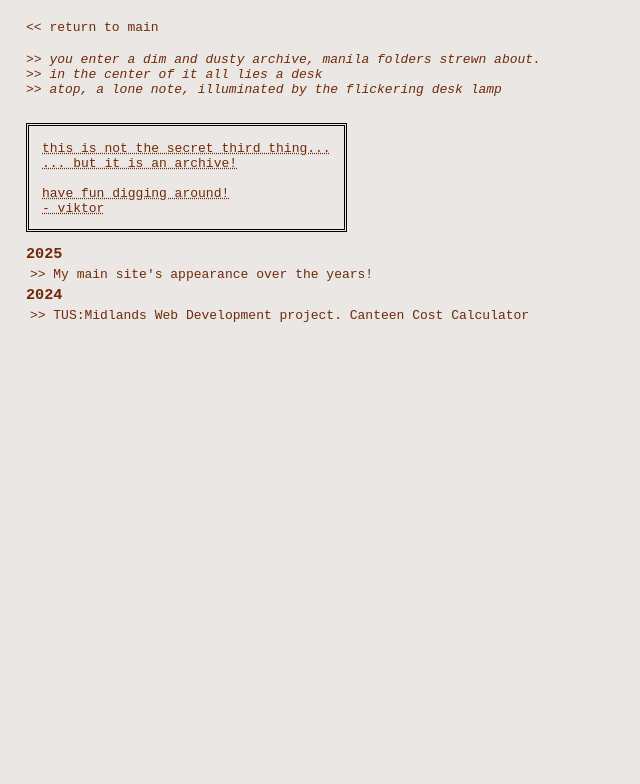
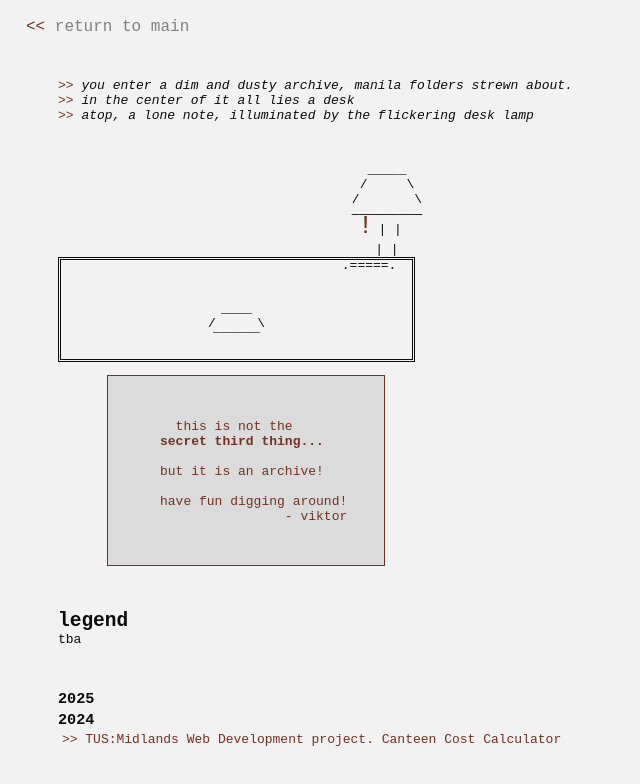
Before and after one commit to eucarious/archive, a plain HTML site: page index.html in a window 1280 px wide. Shown: the whole page, without its empty margins (0-640 px from the left). Drawn offline with Linux system fonts and the light colour scheme.

Commit message:
visual updates

```diff
--- a/css/style.css
+++ b/css/style.css
@@ -1,33 +1,117 @@
+
+:root {
+--bg: oklch(0.96 0 35);
+--text: oklch(0.15 0 35);
+--return: oklch(0.6 0 35);
+--border: oklch(0.6 0 35);
+--primary: oklch(0.4 0.1 35);
+--secondary: oklch(0.4 0.1 215);
+--back: oklch(0.5 0.05 30);
+--warning: oklch(0.5 0.05 100);
+--success: oklch(0.5 0.05 160);
+--info: oklch(0.5 0.05 260);
+
+
+--lamp: oklch(0.15 0 35);
+  }
+.dark {
+--bg: oklch(0.15 0 35);
+--text: oklch(0.96 0 35);
+--return: oklch(0.8 0 35);
+--border: oklch(0.4 0 35);
+--primary: oklch(0.76 0.1 35);
+--secondary: oklch(0.76 0.1 215);
+--back: oklch(0.7 0.05 30);
+--warning: oklch(0.7 0.05 100);
+--success: oklch(0.7 0.05 160);
+--info: oklch(0.7 0.05 260);
+}
+
+
+
 *{
-  margin: 0;
-  padding: 0;
-  box-sizing: border-box;
   font-family: monospace;
-  text-decoration: none;
-  scroll-behavior: smooth;
-  color: rgb(112, 42, 7);
 }
 
 body {
-  background-color: rgb(234, 231, 229);
+  background-color: var(--bg);
+  color: var(--text);
+  margin: auto;
+  width: 95%;
 }
 
 
-a:hover {
-  filter: saturate(200%);
+button:hover {
+  color: var(--secondary);
 }
 
-.flex {
-  display: flex;
+#dark-mode {
+  background: none;
+  border: none;
+  padding: none;
+  margin: -12px -1px 0 0;
+  font-size: xx-large;
+  color: var(--primary);
+}
+
+#dark-mode:hover {
+  color: var(--secondary);
+}
+
+
+
+a {
+  text-decoration: none;
+  color: var(--primary);
+}
+
+a:hover {
+  color: var(--secondary);
+}
+
+h2, h3 {
+  margin-bottom: -1rem;
+  padding-bottom: 0px;
 }
 
 #return {
   position: absolute;
+  font-size: large;
   left: 2rem;
-  top: 1.5rem;
+  top: 1.4rem;
+  color: var(--return);
+}
+
+#return:hover {
+  color: var(--text);
+}
+
+.border {
+  border-color: var(--border);
+}
+
+.hide {
+  display: none;
 }
 
 .file {
   padding: 0.3rem;
   width: fit-content;
 }
+
+.note {
+  color: var(--primary);
+  backdrop-filter: invert(10%);
+}
+
+.table {
+  margin: -1rem 2rem 0;
+  padding: 0 1rem 1rem;
+  border: double;
+  width: fit-content;
+  min-width: 325px;
+}
+
+.pri {
+  color: var(--primary);
+}
--- a/index.html
+++ b/index.html
@@ -6,38 +6,73 @@
   <script src="https://kit.fontawesome.com/ca96bcb3ee.js" crossorigin="anonymous"></script>
     <link rel="stylesheet" href="css/style.css">
 
-    <script src="/scripts/script.js"></script>
+    <script src="js/script.js"></script>
   <title>viktor asprot | archive</title>
 </head>
 <body>
-  <nav id="return">
-    <p><a href="https://eucarious.github.io/"> << return to main</a></p>
+  <nav >
+    <p ><a href="https://eucarious.github.io/" id="return"> <span class="pri"><<</span> return to main</a></p>
   </nav>
 
   <div style="padding-top: 3rem"></div>
 
   <div style="padding: 1rem 2rem 1rem;">
-  <p><em> >> you enter a dim and dusty archive, manila folders strewn about. <br> >> in the center of it all lies a desk <br> >> atop, a lone note, illuminated by the flickering desk lamp</em></p>
+  <p> <span class="pri">>></span> <em>you enter a dim and dusty archive, manila folders strewn about. </em>
+  <br><span class="pri">>></span> <em>in the center of it all lies a desk</em>
+  <br><span class="pri">>></span> <em>atop, a lone note, illuminated by the flickering desk lamp</em></p>
   </div>
 
-  <div style="margin: 1rem 2rem; padding: 0 1rem 1rem; border: double black; width: fit-content;">
-    <p style="text-decoration: dotted underline;">
-      <br>
-      this is not the secret third thing...<br>
-       ... but it is an archive!
-      <br>
-      <br>
-      have fun digging around!
-      <br> - viktor
-    </p>
+  <div>
+
+
+  </div>
+  <pre>
+                                           _____
+                                          /     \
+                                         /       \
+                                         —————————
+                                         <button id="dark-mode">!</button>| |
+                                            | | </pre>
+  <div class="table border" style="text-align: center;">
+<pre style="margin-top: -2px;">                                  .=====.</pre>
+    <br>
+    <span>____ <br>
+      / &emsp;&emsp; \ <br>
+      ‾‾‾‾‾‾
+    </span>
   </div>
 
+    <section class="border note" style="margin: 1rem 75px; padding: 0 1rem 1rem; border: solid 1px; width: fit-content;">
+<pre>
+
+
+       this is not the
+     <b>secret third thing...</b>
+
+     but it is an archive!
+
+     have fun digging around!
+                     - viktor
+
+</pre>
+    </section>
+
+    <br>
+
   <div style="padding: 0 2rem 1rem;">
+
+    <h2>
+      legend
+    </h2>
+    <p>tba</p>
+
+    <br>
+
     <h3>2025</h3>
-    <p class="file"><a href="site/index.html"> >> My main site's appearance over the years! </a></p>
+    <p class="file hide"><a href="site/index.html"> <span class="pri">>></span> My main site's appearance over the years! </a></p>
 
     <h3>2024</h3>
-    <p class="file"><a href="CanteenCalc/index.html"> >> TUS:Midlands Web Development project. Canteen Cost Calculator</a></p>
+    <p class="file"><a href="CanteenCalc/index.html"> <span class="pri">>></span> TUS:Midlands Web Development project. Canteen Cost Calculator</a></p>
   </div>
 
 </body>
--- a/js/script.js
+++ b/js/script.js
@@ -0,0 +1,38 @@
+
+/**
+ *         MY ANTI-DEPRESSANTS JUST KICKED
+ *              IN ! FANTASTIC !
+ *               _________________________
+ *              ╱    /\__/\       //     ╲╲
+ *           ⊂╱    ( ´∇ ` )     // ⊃     ||╲ フ 🡖
+ *    ,´__▔▔▔▔╱  ▔╱▔  ⌒▔▔▔▔╱▔▔▔▔ 🡖▔  ▔▔|
+ *  /,╱_ _╱   /-o—/ ___ ╱▔▔╱ ___/\  |     ▔ | /\____|
+ * ,========————´=============/⌒ ╲=/=======||🡖 ||	  )
+ * | __  | YIPPEE! |   __   "    |⌒| |/    ___/|    )╯
+ * )|🞕|_∈≡≡≡≡≡≡≡≡≡∋__|🞕| "  __|| ╯ ╯__ -‒‒‒‒‒┘  ╯ vroom
+ * ▔╲ ▔╲__╯▔▔▔▔▔▔▔▔三三三▔╲  ╲__╯ ▔▔     三三三三╯		vroom
+ *   三三三三三三三三三三三三三三三三三三三三三三三三三三三三
+ *     三三三三三三三三三三三三三三三三三三三三三三三三三三三三
+ *
+ * https://pastebin.com/Qv6EQTc6
+ *
+ */
+
+function $(id){
+  return document.getElementById(id)
+}
+
+
+toggle_dark = function () {
+  var body = document.body
+  $("dark-mode").classList.toggle("dark")
+  body.classList.toggle("dark")
+
+}
+
+
+window.onload = function () {
+  $("dark-mode").onclick = function() {
+    toggle_dark();
+  }
+}
```
